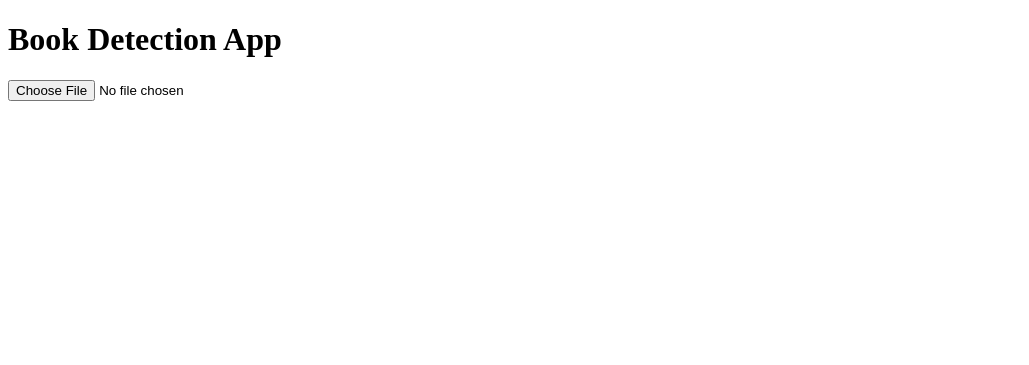
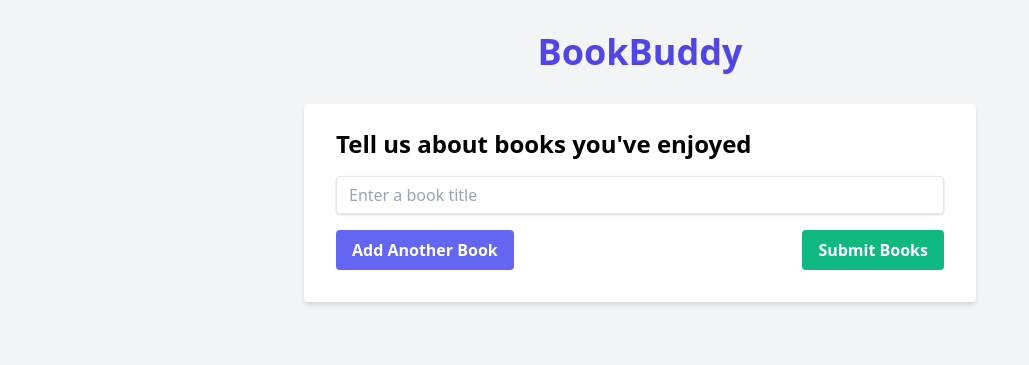
Before and after one commit to shgidi/book-shazam, a Python web app: template templates/index.html in a window 1280 px wide. Shown: the top 365 px of the page, without its empty margins (0-1029 px from the left). Run offline with Jinja, Linux system fonts and the light colour scheme; the template is opened without the code that fills it, so the values that code supplies are empty; some libraries are stand-ins or nearby versions.

Commit message:
v0.2 with recommender and design

```diff
--- /dev/null
+++ b/runtime.txt
@@ -0,0 +1 @@
+python-3.9.7
--- /dev/null
+++ b/static/app.js
@@ -0,0 +1,160 @@
+$(document).ready(function() {
+    let likedBooks = [];
+
+    $('#addBook').click(function() {
+        const newInput = '<div class="book-input mb-4"><input type="text" class="liked-book shadow appearance-none border rounded w-full py-2 px-3 text-gray-700 leading-tight focus:outline-none focus:shadow-outline" placeholder="Enter a book title"></div>';
+        $('#bookInputs').append(newInput);
+    });
+
+    $('#submitBooks').click(function() {
+        likedBooks = $('.liked-book').map(function() {
+            return $(this).val().trim();
+        }).get().filter(book => book !== '');
+
+        if (likedBooks.length < 3) {
+            Swal.fire({
+                icon: 'error',
+                title: 'Oops...',
+                text: 'Please enter at least 3 books you\'ve enjoyed.',
+            });
+            return;
+        }
+
+        $('#bookForm').hide();
+        $('#uploadForm').show();
+    });
+
+    $('#fileInput').change(function() {
+        $('#fileName').text(this.files[0].name);
+    });
+
+    $('#uploadButton').click(function() {
+        var file = $('#fileInput')[0].files[0];
+        if (!file) {
+            Swal.fire({
+                icon: 'error',
+                title: 'Oops...',
+                text: 'Please select a file first.',
+            });
+            return;
+        }
+
+        var formData = new FormData();
+        formData.append('file', file);
+
+        $('#uploadButton').prop('disabled', true).html('<span class="loading mr-2"></span>Processing...');
+
+        $.ajax({
+            url: '/',
+            type: 'POST',
+            data: formData,
+            contentType: false,
+            processData: false,
+            success: function(data) {
+                $('#imageContainer').html('<img src="' + data.image + '" style="max-width: 100%;">');
+                setupBookDetection(data.books);
+                $('#uploadButton').prop('disabled', false).html('Upload and Detect');
+            },
+            error: function() {
+                Swal.fire({
+                    icon: 'error',
+                    title: 'Oops...',
+                    text: 'An error occurred while processing the image.',
+                });
+                $('#uploadButton').prop('disabled', false).html('Upload and Detect');
+            }
+        });
+    });
+
+    function setupBookDetection(books) {
+        const img = $('#imageContainer img');
+        const container = $('#imageContainer');
+
+        // Remove any existing highlights
+        $('.book-highlight').remove();
+
+        // Wait for the image to load before setting up the highlights
+        img.on('load', function() {
+            const imgNaturalWidth = this.naturalWidth;
+            const imgNaturalHeight = this.naturalHeight;
+            const imgDisplayWidth = img.width();
+            const imgDisplayHeight = img.height();
+
+            const scaleX = imgDisplayWidth / imgNaturalWidth;
+            const scaleY = imgDisplayHeight / imgNaturalHeight;
+
+            const imgOffset = img.offset();
+
+            books.forEach((book, index) => {
+                const [x1, y1, x2, y2] = book.bbox;
+                const highlight = $('<div class="book-highlight"></div>').css({
+                    left: (x1 * scaleX) + imgOffset.left,
+                    top: (y1 * scaleY) + imgOffset.top,
+                    width: (x2 - x1) * scaleX,
+                    height: (y2 - y1) * scaleY
+                }).appendTo('body');
+
+                highlight.on('click', function(e) {
+                    e.stopPropagation();
+                    showBookInfo(book, e.pageX, e.pageY);
+                });
+            });
+        });
+
+        $(document).click(function() {
+            $('#contextMenu').hide();
+        });
+    }
+
+    function showBookInfo(book, x, y) {
+        $('#contextMenu').html(`
+            <h3 class="font-semibold mb-2">${book.text}</h3>
+            <button id="rateButton" class="bg-indigo-500 hover:bg-indigo-700 text-white font-bold py-1 px-2 rounded text-sm">
+                Get Rating
+            </button>
+        `).css({
+            display: 'block',
+            left: x + 'px',
+            top: y + 'px'
+        });
+
+        $('#rateButton').click(function() {
+            getRating(book.text);
+        });
+    }
+
+    function getRating(bookTitle) {
+        $('#rateButton').prop('disabled', true).html('<span class="loading mr-2"></span>Rating...');
+
+        $.ajax({
+            url: '/rate_book',
+            type: 'POST',
+            contentType: 'application/json',
+            data: JSON.stringify({
+                book_title: bookTitle,
+                liked_books: likedBooks
+            }),
+            success: function(data) {
+                Swal.fire({
+                    icon: 'info',
+                    title: `Rating for "${bookTitle}"`,
+                    html: `<p class="text-xl font-bold mb-2">${data.rating} out of 5 stars</p><p>${data.reasoning}</p>`,
+                });
+                $('#rateButton').prop('disabled', false).html('Get Rating');
+            },
+            error: function() {
+                Swal.fire({
+                    icon: 'error',
+                    title: 'Oops...',
+                    text: 'Error getting book rating.',
+                });
+                $('#rateButton').prop('disabled', false).html('Get Rating');
+            }
+        });
+    }
+
+    // Recalculate highlight positions on window resize
+    $(window).resize(function() {
+        setupBookDetection(window.lastDetectedBooks || []);
+    });
+});
--- /dev/null
+++ b/static/styles.css
@@ -0,0 +1,44 @@
+body {
+    font-family: 'Poppins', sans-serif;
+}
+
+.container {
+    max-width: 1200px;
+}
+
+#imageContainer img {
+    max-width: 100%;
+    height: auto;
+    border-radius: 8px;
+    box-shadow: 0 4px 6px rgba(0, 0, 0, 0.1);
+}
+
+#contextMenu {
+    z-index: 1000;
+    min-width: 200px;
+}
+
+.book-highlight {
+    position: absolute;
+    border: 2px solid #4F46E5;
+    background-color: rgba(79, 70, 229, 0.2);
+    transition: all 0.3s ease;
+}
+
+.book-highlight:hover {
+    background-color: rgba(79, 70, 229, 0.4);
+}
+
+.loading {
+    display: inline-block;
+    width: 20px;
+    height: 20px;
+    border: 3px solid rgba(255,255,255,.3);
+    border-radius: 50%;
+    border-top-color: #fff;
+    animation: spin 1s ease-in-out infinite;
+}
+
+@keyframes spin {
+    to { transform: rotate(360deg); }
+}
--- a/templates/index.html
+++ b/templates/index.html
@@ -3,89 +3,53 @@
 <head>
     <meta charset="UTF-8">
     <meta name="viewport" content="width=device-width, initial-scale=1.0">
-    <title>Book Detection App</title>
+    <title>BookBuddy - Your Personal Book Recommender</title>
+    <link href="https://cdn.jsdelivr.net/npm/tailwindcss@2.2.19/dist/tailwind.min.css" rel="stylesheet">
+    <link href="https://fonts.googleapis.com/css2?family=Poppins:wght@300;400;600&display=swap" rel="stylesheet">
+    <link rel="stylesheet" href="{{ url_for('static', filename='styles.css') }}">
     <script src="https://code.jquery.com/jquery-3.6.0.min.js"></script>
-    <style>
-        #imageContainer {
-            position: relative;
-            display: inline-block;
-        }
-        .book-box {
-            position: absolute;
-            border: 2px solid green;
-            cursor: pointer;
-        }
-        #contextMenu {
-            display: none;
-            position: absolute;
-            background-color: #f9f9f9;
-            border: 1px solid #ccc;
-            padding: 10px;
-            border-radius: 5px;
-            box-shadow: 0 2px 5px rgba(0,0,0,0.2);
-        }
-    </style>
+    <script src="https://cdn.jsdelivr.net/npm/sweetalert2@11"></script>
 </head>
-<body>
-    <h1>Book Detection App</h1>
-    <input type="file" id="imageInput" accept="image/*">
-    <div id="imageContainer"></div>
-    <div id="contextMenu">
-        <h3>Book Information</h3>
-        <p id="bookText"></p>
+<body class="bg-gray-100 font-sans">
+    <div class="container mx-auto px-4 py-8">
+        <h1 class="text-4xl font-bold text-center text-indigo-600 mb-8">BookBuddy</h1>
+        <div class="max-w-2xl mx-auto">
+            <div id="bookForm" class="bg-white shadow-md rounded px-8 pt-6 pb-8 mb-4">
+                <h2 class="text-2xl font-semibold mb-4">Tell us about books you've enjoyed</h2>
+                <div id="bookInputs">
+                    <div class="book-input mb-4">
+                        <input type="text" class="liked-book shadow appearance-none border rounded w-full py-2 px-3 text-gray-700 leading-tight focus:outline-none focus:shadow-outline" placeholder="Enter a book title">
+                    </div>
+                </div>
+                <div class="flex justify-between">
+                    <button id="addBook" class="bg-indigo-500 hover:bg-indigo-700 text-white font-bold py-2 px-4 rounded focus:outline-none focus:shadow-outline">
+                        Add Another Book
+                    </button>
+                    <button id="submitBooks" class="bg-green-500 hover:bg-green-700 text-white font-bold py-2 px-4 rounded focus:outline-none focus:shadow-outline">
+                        Submit Books
+                    </button>
+                </div>
+            </div>
+
+            <div id="uploadForm" class="bg-white shadow-md rounded px-8 pt-6 pb-8 mb-4" style="display: none;">
+                <h2 class="text-2xl font-semibold mb-4">Upload an image of books</h2>
+                <div class="mb-4">
+                    <input type="file" id="fileInput" accept="image/*" class="hidden">
+                    <label for="fileInput" class="cursor-pointer bg-indigo-500 hover:bg-indigo-700 text-white font-bold py-2 px-4 rounded focus:outline-none focus:shadow-outline inline-block">
+                        Choose File
+                    </label>
+                    <span id="fileName" class="ml-2 text-gray-600"></span>
+                </div>
+                <button id="uploadButton" class="bg-green-500 hover:bg-green-700 text-white font-bold py-2 px-4 rounded focus:outline-none focus:shadow-outline">
+                    Upload and Detect
+                </button>
+            </div>
+
+            <div id="imageContainer" class="mt-8"></div>
+            <div id="contextMenu" class="bg-white shadow-md rounded px-4 py-3" style="display: none; position: absolute;"></div>
+        </div>
     </div>
 
-    <script>
-        $(document).ready(function() {
-            let bookData = [];
-
-            $('#imageInput').change(function(e) {
-                var file = e.target.files[0];
-                var formData = new FormData();
-                formData.append('file', file);
-
-                $.ajax({
-                    url: '/',
-                    type: 'POST',
-                    data: formData,
-                    processData: false,
-                    contentType: false,
-                    success: function(data) {
-                        $('#imageContainer').html('<img src="' + data.image + '" id="uploadedImage">');
-                        bookData = data.books;
-                        data.books.forEach(function(book, index) {
-                            var [x1, y1, x2, y2] = book.bbox;
-                            $('<div>')
-                                .addClass('book-box')
-                                .css({
-                                    left: x1 + 'px',
-                                    top: y1 + 'px',
-                                    width: (x2 - x1) + 'px',
-                                    height: (y2 - y1) + 'px'
-                                })
-                                .attr('data-index', index)
-                                .appendTo('#imageContainer');
-                        });
-                    }
-                });
-            });
-
-            $(document).on('click', '.book-box', function(e) {
-                e.preventDefault();
-                var index = $(this).data('index');
-                var bookInfo = bookData[index];
-                $('#bookText').text(bookInfo.text || "No text detected");
-                $('#contextMenu')
-                    .css({left: e.pageX, top: e.pageY})
-                    .show();
-            });
-
-            $(document).click(function(e) {
-                if (!$(e.target).closest('.book-box, #contextMenu').length) {
-                    $('#contextMenu').hide();
-                }
-            });
-        });
-    </script>
+    <script src="{{ url_for('static', filename='app.js') }}"></script>
 </body>
 </html>
```
Also changed, not shown: app.py (+61 -1 lines), requirements.txt (added, +96 -0 lines), README.md (added), 4 other files.
